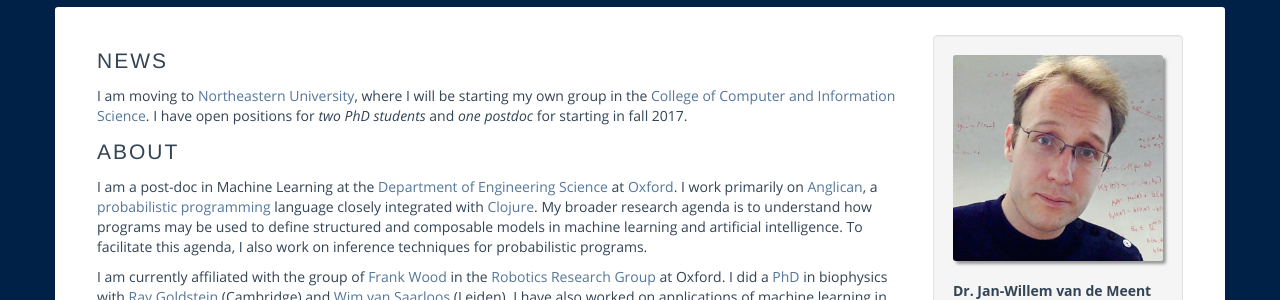
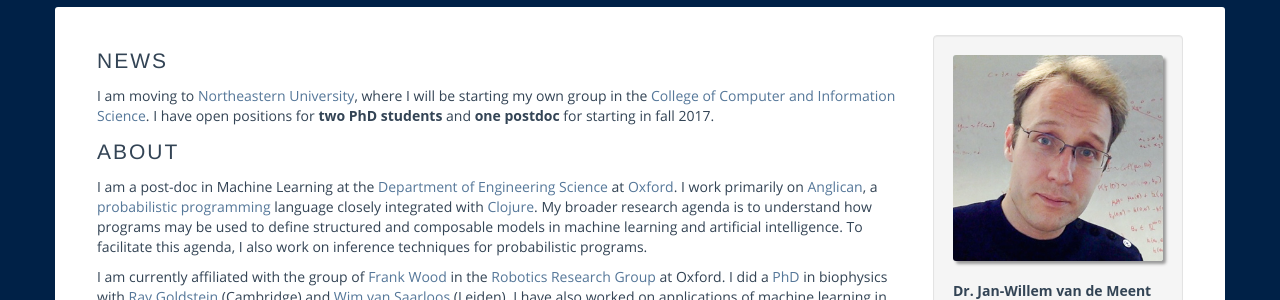
Before and after one commit to jwvdm/robots-homepage, a Jekyll site: the page built from index.html, in a window 1280 px wide. Shown: the part 128-428 px from the top of the page. Built offline with Jekyll 4.4.1, drawn with Linux system fonts in a browser that asks for light colours; some web fonts are replaced.

Commit message:
edits to news

```diff
--- a/_includes/news.md
+++ b/_includes/news.md
@@ -1 +1 @@
-I am moving to [Northeastern University](https://www.northeastern.edu), where I will be starting my own group in the [College of Computer and Information Science](https://www.ccis.northeastern.edu). I have open positions for *two PhD students* and *one postdoc* for starting in fall 2017.
+I am moving to [Northeastern University](https://www.northeastern.edu), where I will be starting my own group in the [College of Computer and Information Science](https://www.ccis.northeastern.edu). I have open positions for **two PhD students** and **one postdoc** for starting in fall 2017.
```
